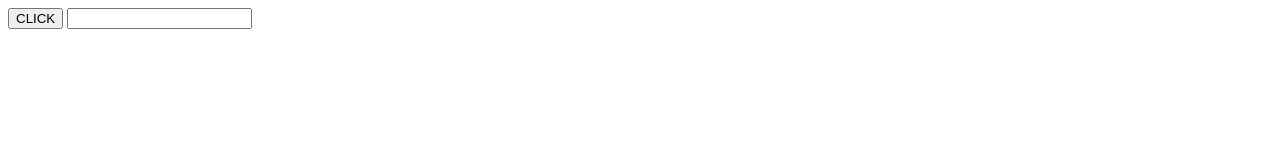
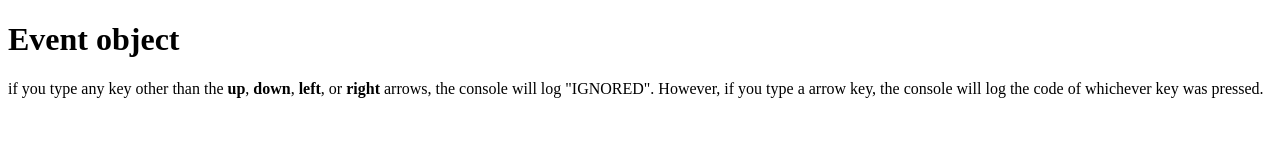
Before and after one commit to JacobSPhillips/The-Event-Object, a plain HTML site: page index.html in a window 1280 px wide. Drawn offline with Linux system fonts and the light colour scheme.

Commit message:
Update index.html

```diff
--- a/index.html
+++ b/index.html
@@ -8,8 +8,11 @@
 </head>
 
 <body>
-    <button>CLICK</button>
-    <input type="text">
+    <h1>Event object</h1>
+    <p>
+        if you type any key other than the <b>up</b>, <b>down</b>, <b>left</b>, or <b>right</b> arrows, the console will log "IGNORED". However, if you type a arrow
+        key, the console will log the code of whichever key was pressed.
+    </p>
     <script src="app.js"></script>
 </body>
 
```
